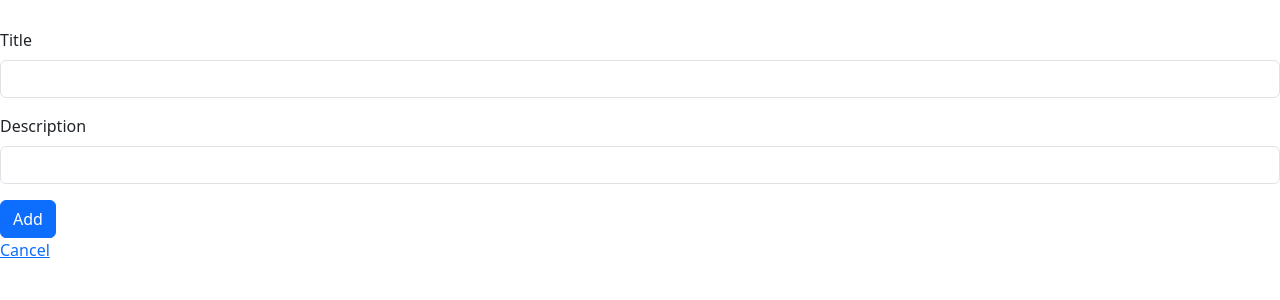
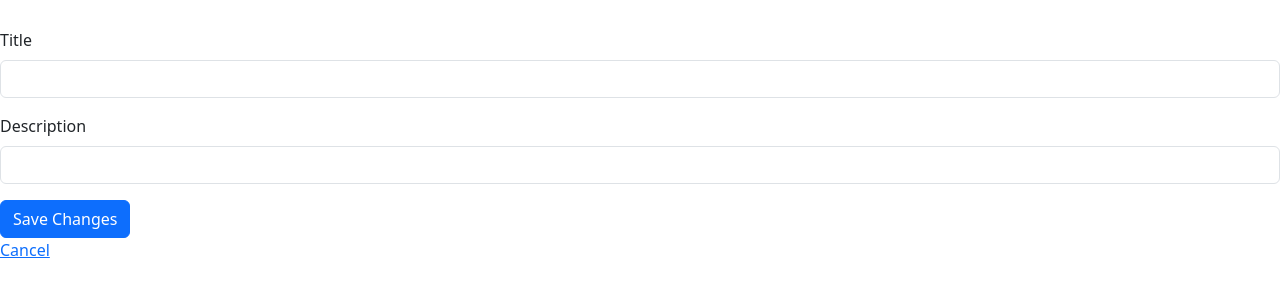
Before and after one commit to aganyo360/Task-Hub, a Django app: template todoapp/templates/todoapp/update_task.html in a window 1280 px wide. Shown: the part 196-496 px from the top of the page. Run offline with Django 4.2, Linux system fonts and the light colour scheme; the template is opened without the code that fills it, so the values that code supplies are empty; some libraries are stand-ins or nearby versions.

Commit message:
update add update template template

```diff
--- a/todoapp/templates/todoapp/update_task.html
+++ b/todoapp/templates/todoapp/update_task.html
@@ -13,6 +13,6 @@
         <input type="text" class="form-control" id="description" name="description" value="{{task.description}}">
     </div>
 
-    <button type="submit" class="btn btn-primary">Add</button>
+    <button type="submit" class="btn btn-primary">Save Changes</button>
 </form>
 <a href="{% url 'task_details' task.id%}">Cancel</a>
```
